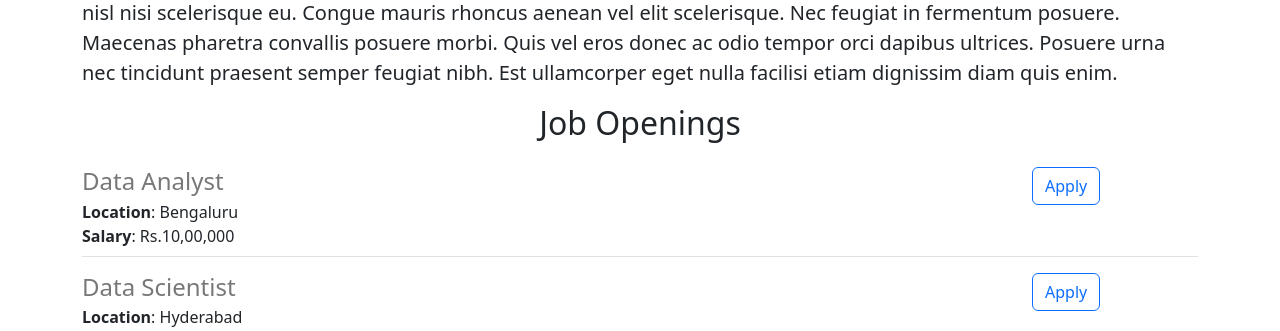
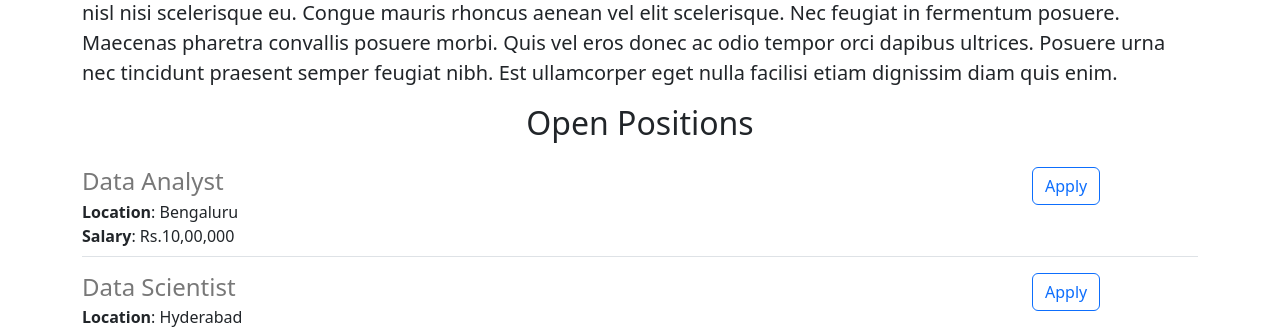
Before and after one commit to Teja3993/career-website, a Flask app: page / in a window 1280 px wide. Shown: the part 652-983 px from the top of the page. Run offline with Flask 3, Linux system fonts and the light colour scheme.

Commit message:
reverted to Open positions

```diff
--- a/templates/home.html
+++ b/templates/home.html
@@ -23,7 +23,7 @@
     <p class = 'lead'>
       Lorem ipsum dolor sit amet, consectetur adipiscing elit, sed do eiusmod tempor incididunt ut labore et dolore magna aliqua. Dignissim diam quis enim lobortis scelerisque fermentum dui faucibus. Commodo quis imperdiet massa tincidunt nunc pulvinar. Imperdiet massa tincidunt nunc pulvinar. Nunc vel risus commodo viverra maecenas accumsan lacus. In tellus integer feugiat scelerisque varius morbi. Non quam lacus suspendisse faucibus interdum. Et ultrices neque ornare aenean euismod elementum nisi quis. Varius quam quisque id diam. Egestas purus viverra accumsan in nisl nisi scelerisque eu. Congue mauris rhoncus aenean vel elit scelerisque. Nec feugiat in fermentum posuere. Maecenas pharetra convallis posuere morbi. Quis vel eros donec ac odio tempor orci dapibus ultrices. Posuere urna nec tincidunt praesent semper feugiat nibh. Est ullamcorper eget nulla facilisi etiam dignissim diam quis enim.
     </p>
-      <h2 class = 'text-center  mt-2 mb-4'>Job Openings</h2>
+      <h2 class = 'text-center  mt-2 mb-4'>Open Positions</h2>
       <div >
       <p>
         {% for job in jobs %}
```
